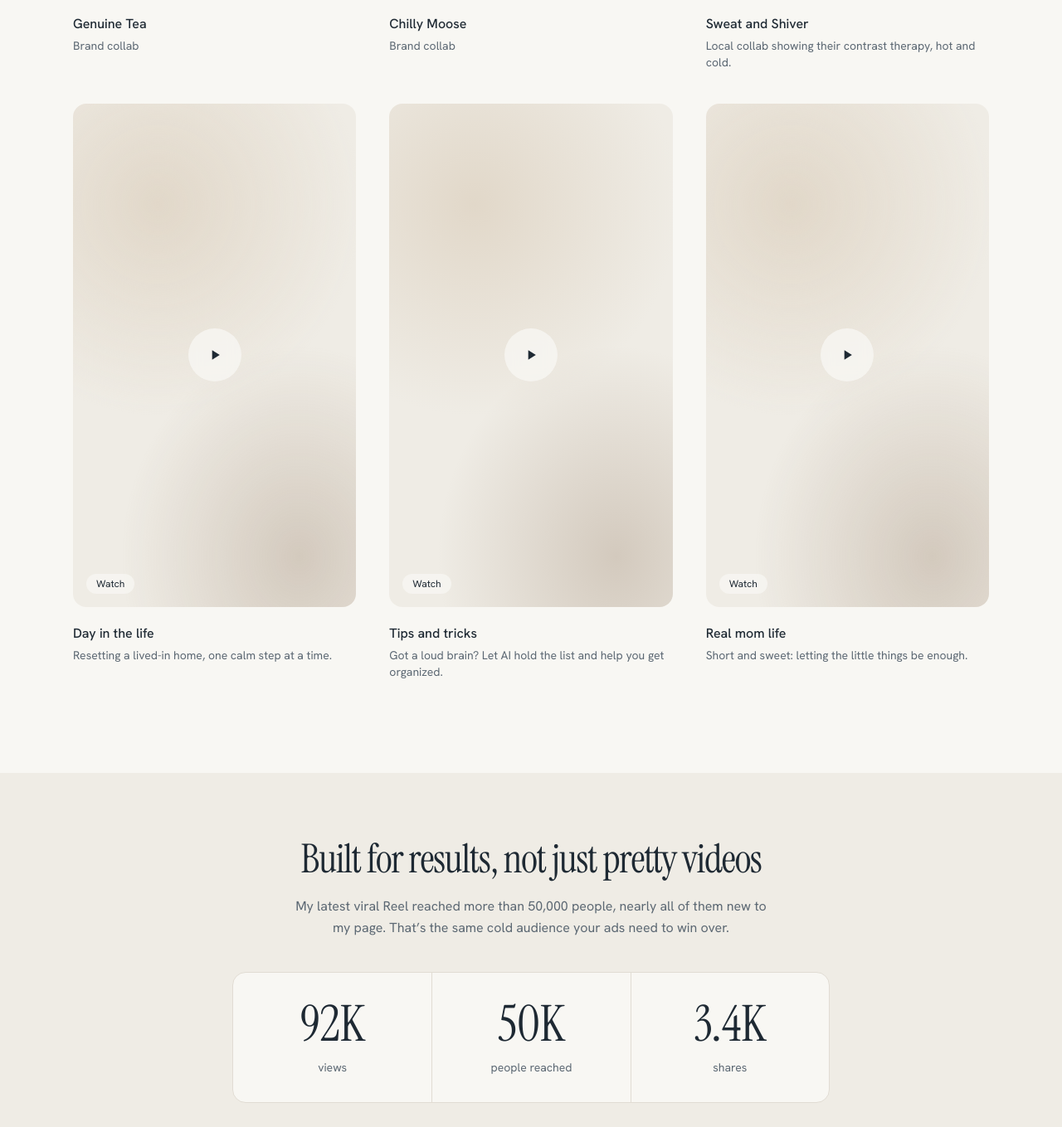
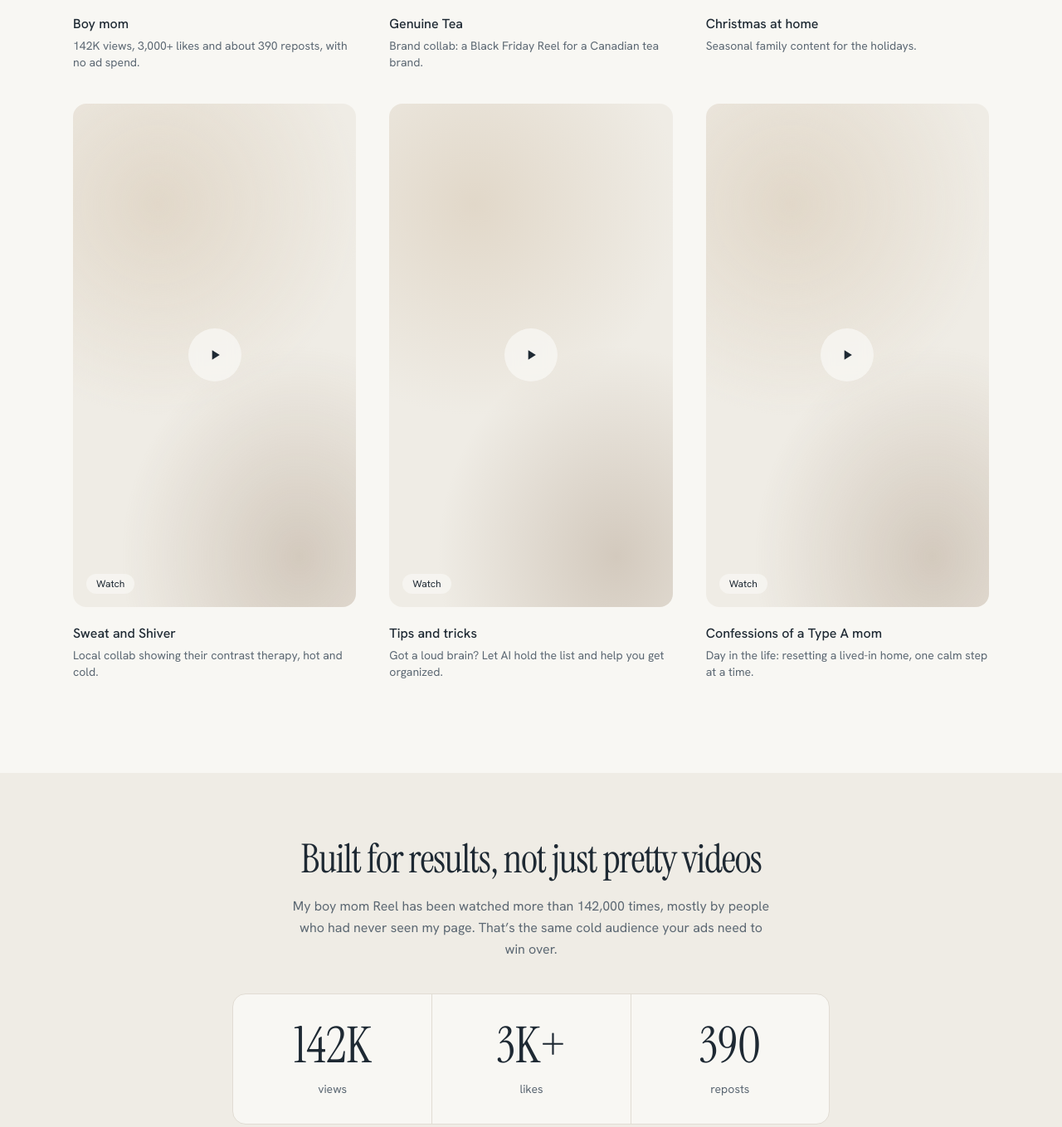
Before and after one commit to mariahjdigital-blip/mariahjcreates, a plain HTML site: page portfolio.html in a window 1280 px wide. Shown: the part 1734-3093 px from the top of the page at 83% size. Drawn offline with nearby package versions, Linux system fonts and the light colour scheme.

Commit message:
Add files via upload

```diff
--- a/portfolio.html
+++ b/portfolio.html
@@ -137,9 +137,20 @@
     -->
     <div class="mt-14 grid grid-cols-1 sm:grid-cols-3 gap-10 sm:gap-6 lg:gap-10">
 
-      <!-- Video 1: Genuine Tea. Replace href with the Reel link once it's live -->
       <figure>
-        <a href="https://mariahjohnston.my.canva.site/createdbymj-portfolio" target="_blank" rel="noopener" aria-label="Watch: Genuine Tea" class="reel group relative block w-full max-w-sm mx-auto rounded-2xl reel-fill overflow-hidden">
+        <a href="https://www.instagram.com/reel/De18kxwBR5x/" target="_blank" rel="noopener" aria-label="Watch: Boy mom" class="reel group relative block w-full max-w-sm mx-auto rounded-2xl reel-fill overflow-hidden">
+          <span class="absolute inset-0 grid place-items-center">
+            <span class="grid place-items-center h-16 w-16 rounded-full bg-paper/80 backdrop-blur group-hover:scale-105 transition"><svg width="20" height="20" viewBox="0 0 24 24" fill="currentColor" aria-hidden="true"><path d="M8 5v14l11-7z"/></svg></span>
+          </span>
+          <span class="absolute bottom-4 left-4 text-xs bg-paper/80 rounded-full px-3 py-1">Watch · 142K views</span>
+        </a>
+        <figcaption class="mt-5 max-w-sm mx-auto">
+          <p class="font-medium">Boy mom</p>
+          <p class="text-sm text-slate2 mt-1">142K views, 3,000+ likes and about 390 reposts, with no ad spend.</p>
+        </figcaption>
+      </figure>
+      <figure>
+        <a href="https://drive.google.com/file/d/1MLizYt_bujlgigfbV7fr5qOwYdPXXyDL/view" target="_blank" rel="noopener" aria-label="Watch: Genuine Tea" class="reel group relative block w-full max-w-sm mx-auto rounded-2xl reel-fill overflow-hidden">
           <span class="absolute inset-0 grid place-items-center">
             <span class="grid place-items-center h-16 w-16 rounded-full bg-paper/80 backdrop-blur group-hover:scale-105 transition"><svg width="20" height="20" viewBox="0 0 24 24" fill="currentColor" aria-hidden="true"><path d="M8 5v14l11-7z"/></svg></span>
           </span>
@@ -147,25 +158,21 @@
         </a>
         <figcaption class="mt-5 max-w-sm mx-auto">
           <p class="font-medium">Genuine Tea</p>
-          <p class="text-sm text-slate2 mt-1">Brand collab</p>
+          <p class="text-sm text-slate2 mt-1">Brand collab: a Black Friday Reel for a Canadian tea brand.</p>
         </figcaption>
       </figure>
-
-      <!-- Video 2: Chilly Moose. Replace href with the Reel link once it's live -->
       <figure>
-        <a href="https://mariahjohnston.my.canva.site/createdbymj-portfolio" target="_blank" rel="noopener" aria-label="Watch: Chilly Moose" class="reel group relative block w-full max-w-sm mx-auto rounded-2xl reel-fill overflow-hidden">
+        <a href="https://www.instagram.com/reel/DfNXKmrBS1U/" target="_blank" rel="noopener" aria-label="Watch: Christmas at home" class="reel group relative block w-full max-w-sm mx-auto rounded-2xl reel-fill overflow-hidden">
           <span class="absolute inset-0 grid place-items-center">
             <span class="grid place-items-center h-16 w-16 rounded-full bg-paper/80 backdrop-blur group-hover:scale-105 transition"><svg width="20" height="20" viewBox="0 0 24 24" fill="currentColor" aria-hidden="true"><path d="M8 5v14l11-7z"/></svg></span>
           </span>
           <span class="absolute bottom-4 left-4 text-xs bg-paper/80 rounded-full px-3 py-1">Watch</span>
         </a>
         <figcaption class="mt-5 max-w-sm mx-auto">
-          <p class="font-medium">Chilly Moose</p>
-          <p class="text-sm text-slate2 mt-1">Brand collab</p>
+          <p class="font-medium">Christmas at home</p>
+          <p class="text-sm text-slate2 mt-1">Seasonal family content for the holidays.</p>
         </figcaption>
       </figure>
-
-      <!-- Video 3: Sweat and Shiver. Replace href with the Reel link once it's live -->
       <figure>
         <a href="https://www.instagram.com/reel/DduLi3Ih3qe/" target="_blank" rel="noopener" aria-label="Watch: Sweat and Shiver" class="reel group relative block w-full max-w-sm mx-auto rounded-2xl reel-fill overflow-hidden">
           <span class="absolute inset-0 grid place-items-center">
@@ -178,22 +185,6 @@
           <p class="text-sm text-slate2 mt-1">Local collab showing their contrast therapy, hot and cold.</p>
         </figcaption>
       </figure>
-
-      <!-- Video 4: Day in the life. Replace href with the Reel link once it's live -->
-      <figure>
-        <a href="https://www.instagram.com/reel/DdXDbb5huDN/" target="_blank" rel="noopener" aria-label="Watch: Day in the life" class="reel group relative block w-full max-w-sm mx-auto rounded-2xl reel-fill overflow-hidden">
-          <span class="absolute inset-0 grid place-items-center">
-            <span class="grid place-items-center h-16 w-16 rounded-full bg-paper/80 backdrop-blur group-hover:scale-105 transition"><svg width="20" height="20" viewBox="0 0 24 24" fill="currentColor" aria-hidden="true"><path d="M8 5v14l11-7z"/></svg></span>
-          </span>
-          <span class="absolute bottom-4 left-4 text-xs bg-paper/80 rounded-full px-3 py-1">Watch</span>
-        </a>
-        <figcaption class="mt-5 max-w-sm mx-auto">
-          <p class="font-medium">Day in the life</p>
-          <p class="text-sm text-slate2 mt-1">Resetting a lived-in home, one calm step at a time.</p>
-        </figcaption>
-      </figure>
-
-      <!-- Video 5: Day in the life. Replace href with the Reel link once it's live -->
       <figure>
         <a href="https://www.instagram.com/reel/DepgAPfhA8G/" target="_blank" rel="noopener" aria-label="Watch: Tips and tricks" class="reel group relative block w-full max-w-sm mx-auto rounded-2xl reel-fill overflow-hidden">
           <span class="absolute inset-0 grid place-items-center">
@@ -206,18 +197,16 @@
           <p class="text-sm text-slate2 mt-1">Got a loud brain? Let AI hold the list and help you get organized.</p>
         </figcaption>
       </figure>
-
-      <!-- Video 6: Real mom life -->
       <figure>
-        <a href="https://www.instagram.com/reel/Dew-y8DhZ4Q/" target="_blank" rel="noopener" aria-label="Watch: Real mom life" class="reel group relative block w-full max-w-sm mx-auto rounded-2xl reel-fill overflow-hidden">
+        <a href="https://www.instagram.com/reel/DdXDbb5huDN/" target="_blank" rel="noopener" aria-label="Watch: Confessions of a Type A mom" class="reel group relative block w-full max-w-sm mx-auto rounded-2xl reel-fill overflow-hidden">
           <span class="absolute inset-0 grid place-items-center">
             <span class="grid place-items-center h-16 w-16 rounded-full bg-paper/80 backdrop-blur group-hover:scale-105 transition"><svg width="20" height="20" viewBox="0 0 24 24" fill="currentColor" aria-hidden="true"><path d="M8 5v14l11-7z"/></svg></span>
           </span>
           <span class="absolute bottom-4 left-4 text-xs bg-paper/80 rounded-full px-3 py-1">Watch</span>
         </a>
         <figcaption class="mt-5 max-w-sm mx-auto">
-          <p class="font-medium">Real mom life</p>
-          <p class="text-sm text-slate2 mt-1">Short and sweet: letting the little things be enough.</p>
+          <p class="font-medium">Confessions of a Type A mom</p>
+          <p class="text-sm text-slate2 mt-1">Day in the life: resetting a lived-in home, one calm step at a time.</p>
         </figcaption>
       </figure>
 
@@ -229,20 +218,20 @@
 <section id="results" class="bg-shell">
   <div class="max-w-3xl mx-auto px-6 py-16 md:py-20 text-center">
     <h2 class="font-display text-4xl sm:text-5xl tracking-tight">Built for results, not just pretty videos</h2>
-    <p class="mt-5 mx-auto max-w-xl text-slate2 leading-relaxed">My latest viral Reel reached more than 50,000 people, nearly all of them new to my page. That’s the same cold audience your ads need to win over.</p>
+    <p class="mt-5 mx-auto max-w-xl text-slate2 leading-relaxed">My boy mom Reel has been watched more than 142,000 times, mostly by people who had never seen my page. That’s the same cold audience your ads need to win over.</p>
 
     <div class="mt-10 grid grid-cols-3 divide-x divide-line rounded-2xl bg-paper border border-line">
       <div class="px-3 py-6 sm:py-8">
-        <p class="font-display text-4xl sm:text-6xl leading-none">92K</p>
+        <p class="font-display text-4xl sm:text-6xl leading-none">142K</p>
         <p class="mt-3 text-xs sm:text-sm text-slate2">views</p>
       </div>
       <div class="px-3 py-6 sm:py-8">
-        <p class="font-display text-4xl sm:text-6xl leading-none">50K</p>
-        <p class="mt-3 text-xs sm:text-sm text-slate2">people reached</p>
+        <p class="font-display text-4xl sm:text-6xl leading-none">3K+</p>
+        <p class="mt-3 text-xs sm:text-sm text-slate2">likes</p>
       </div>
       <div class="px-3 py-6 sm:py-8">
-        <p class="font-display text-4xl sm:text-6xl leading-none">3.4K</p>
-        <p class="mt-3 text-xs sm:text-sm text-slate2">shares</p>
+        <p class="font-display text-4xl sm:text-6xl leading-none">390</p>
+        <p class="mt-3 text-xs sm:text-sm text-slate2">reposts</p>
       </div>
     </div>
 
```
Also changed, not shown: calm-week-starter.html (+4 -4 lines).
